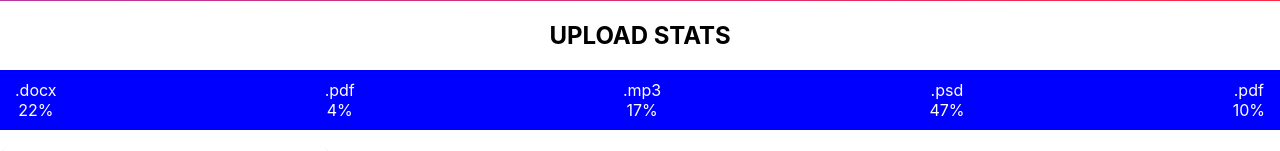
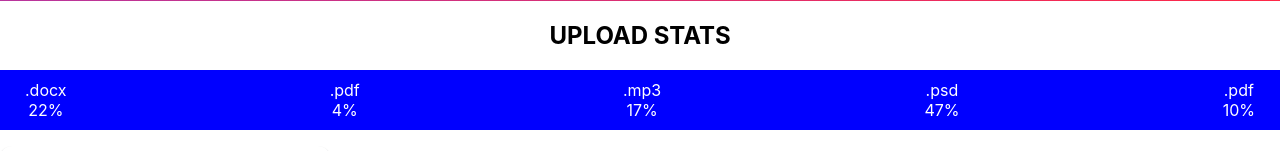
Before and after one commit to YarovaT/goit-react-hw-01-components, a React (Create React App) app: page / in a window 1280 px wide. Shown: the part 526-677 px from the top of the page. Built offline with nearby package versions, Linux system fonts and the light colour scheme.

Commit message:
Обновляет statistics.css

```diff
--- a/src/components/statistics/Statistics.module.css
+++ b/src/components/statistics/Statistics.module.css
@@ -12,17 +12,14 @@
   display: flex;
   justify-content: space-between;
   align-items: center;
-  padding: 10px 15px;
+  padding: 10px 25px;
+  list-style: none;
 }
 
 .item {
   color: #ffffff;
 }
 
-/* .label {
-  color: #ffffff;
-} */
-
 .percentage {
   color: #ffffff;
 }
```
